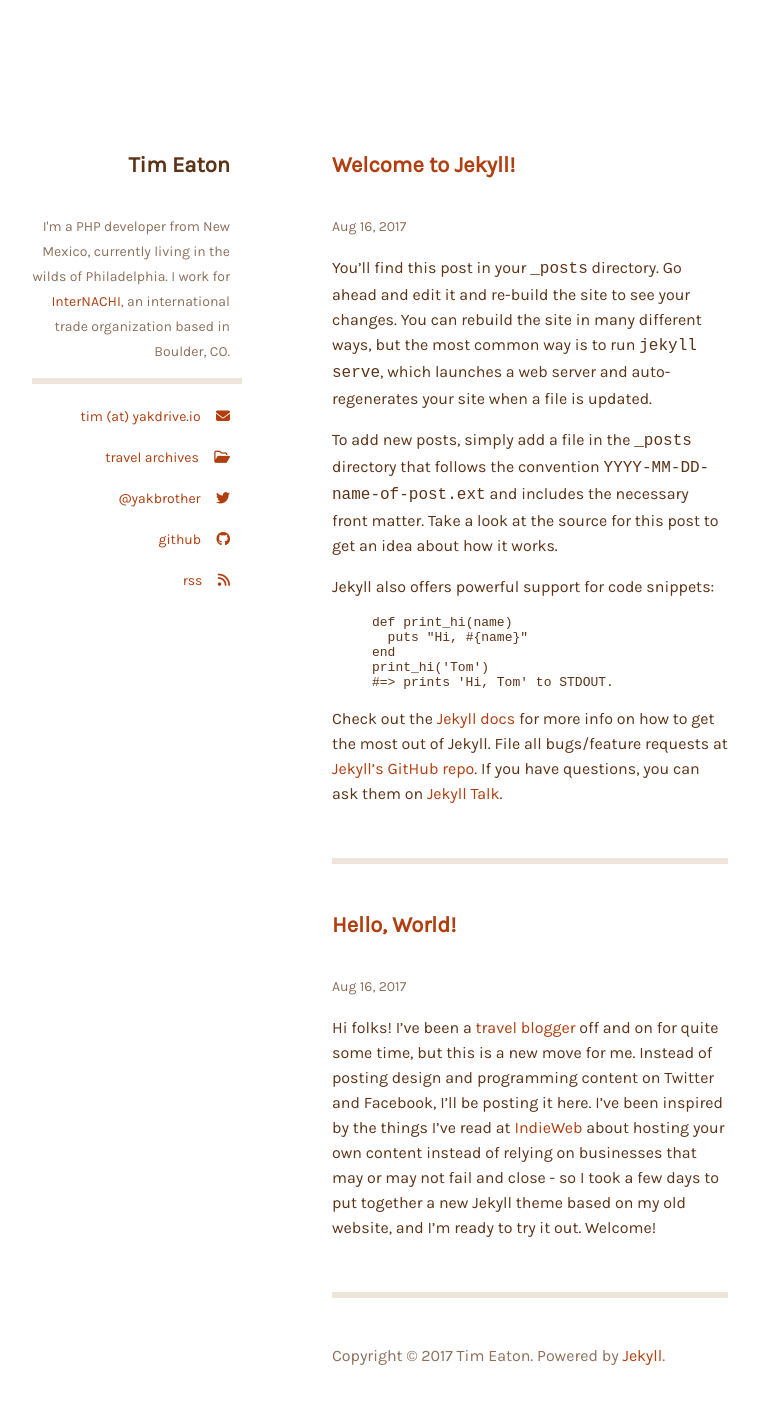
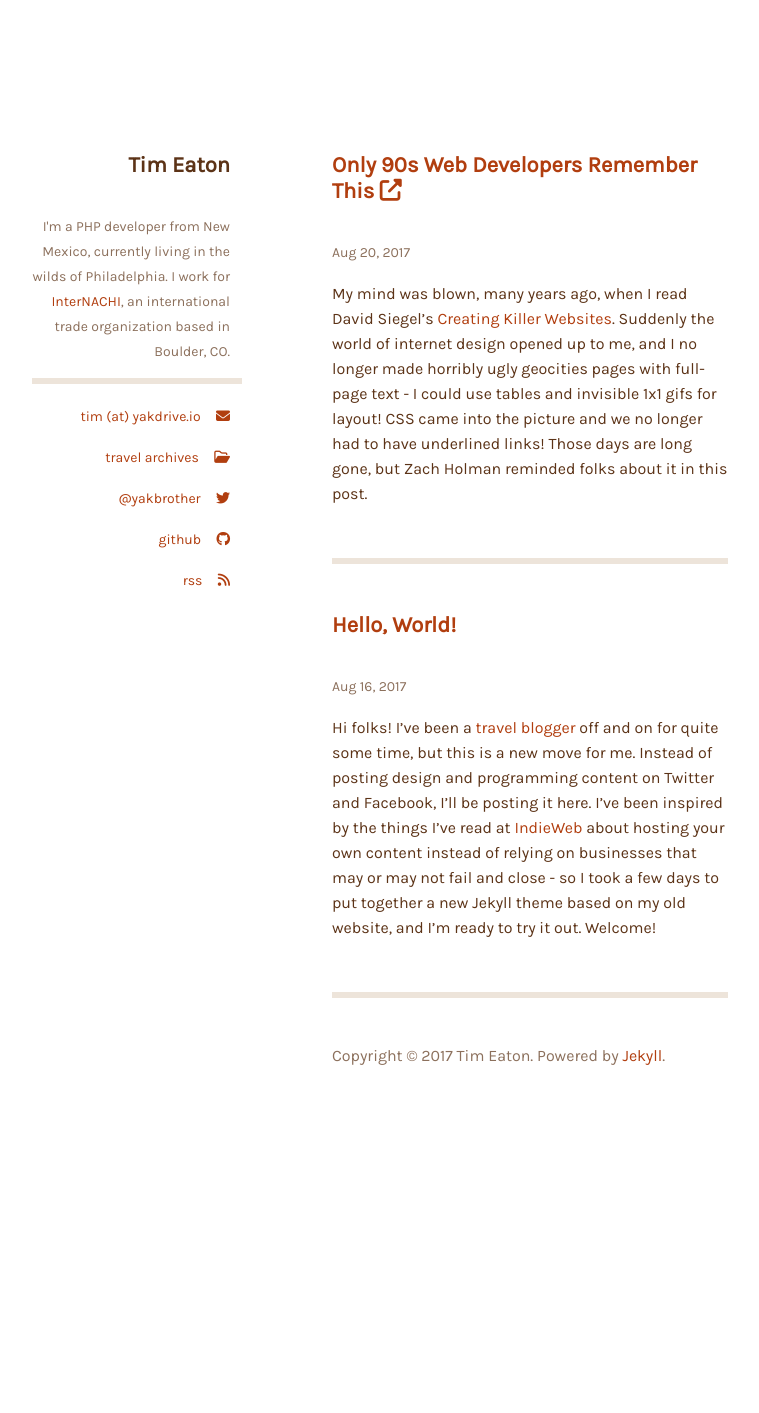
Before and after one commit to yakbrother/yakdrive-site, a Jekyll site: the page built from jekyll/index.md, in a window 1280 px wide. Shown: the whole page, without its empty margins (248-1007 px from the left). Built offline with Jekyll 4.4.1, drawn with Linux system fonts in a browser that asks for light colours; nearby versions of some CDN libraries; after the commit the page ends 1113 px from its top, so only the background shows below that.

Commit message:
Added new post and modified README.md

```diff
--- a/jekyll/_layouts/default.html
+++ b/jekyll/_layouts/default.html
@@ -6,7 +6,7 @@
         <link href="https://fonts.googleapis.com/css?family=Karla" rel="stylesheet">
         <link rel="stylesheet" href="/css/default.css">
         <script src="https://use.fontawesome.com/585577ba2d.js"></script>
-	<title>{{ page.title }} | Yakdrive</title>
+	    <title>{% if page.title %}{{ page.title | escape }}{% else %}Yakdrive | Tim Eaton{% endif %}</title>
     </head>
 
     <body>
--- a/jekyll/_posts/2017-08-16-welcome-to-jekyll.markdown
+++ /dev/null
@@ -1,25 +0,0 @@
----
-layout: post
-title:  "Welcome to Jekyll!"
-date:   2017-08-16 11:45:20 -0600
-categories: jekyll update
----
-You’ll find this post in your `_posts` directory. Go ahead and edit it and re-build the site to see your changes. You can rebuild the site in many different ways, but the most common way is to run `jekyll serve`, which launches a web server and auto-regenerates your site when a file is updated.
-
-To add new posts, simply add a file in the `_posts` directory that follows the convention `YYYY-MM-DD-name-of-post.ext` and includes the necessary front matter. Take a look at the source for this post to get an idea about how it works.
-
-Jekyll also offers powerful support for code snippets:
-
-{% highlight ruby %}
-def print_hi(name)
-  puts "Hi, #{name}"
-end
-print_hi('Tom')
-#=> prints 'Hi, Tom' to STDOUT.
-{% endhighlight %}
-
-Check out the [Jekyll docs][jekyll-docs] for more info on how to get the most out of Jekyll. File all bugs/feature requests at [Jekyll’s GitHub repo][jekyll-gh]. If you have questions, you can ask them on [Jekyll Talk][jekyll-talk].
-
-[jekyll-docs]: https://jekyllrb.com/docs/home
-[jekyll-gh]:   https://github.com/jekyll/jekyll
-[jekyll-talk]: https://talk.jekyllrb.com/
```
Also changed, not shown: jekyll/_posts/2017-08-20-only-90s-web-developers-remember-this.md (added, +8 -0 lines), README.md.
